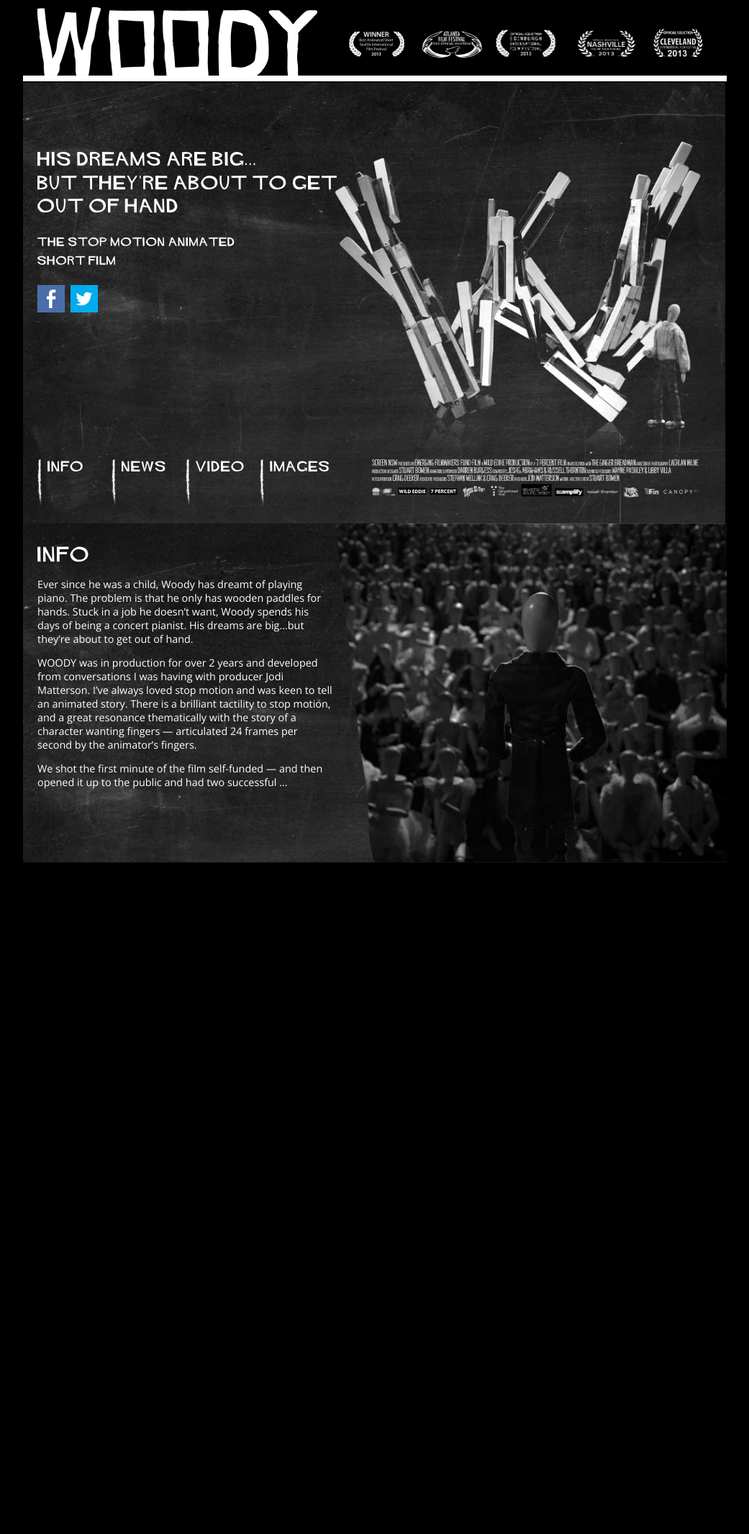
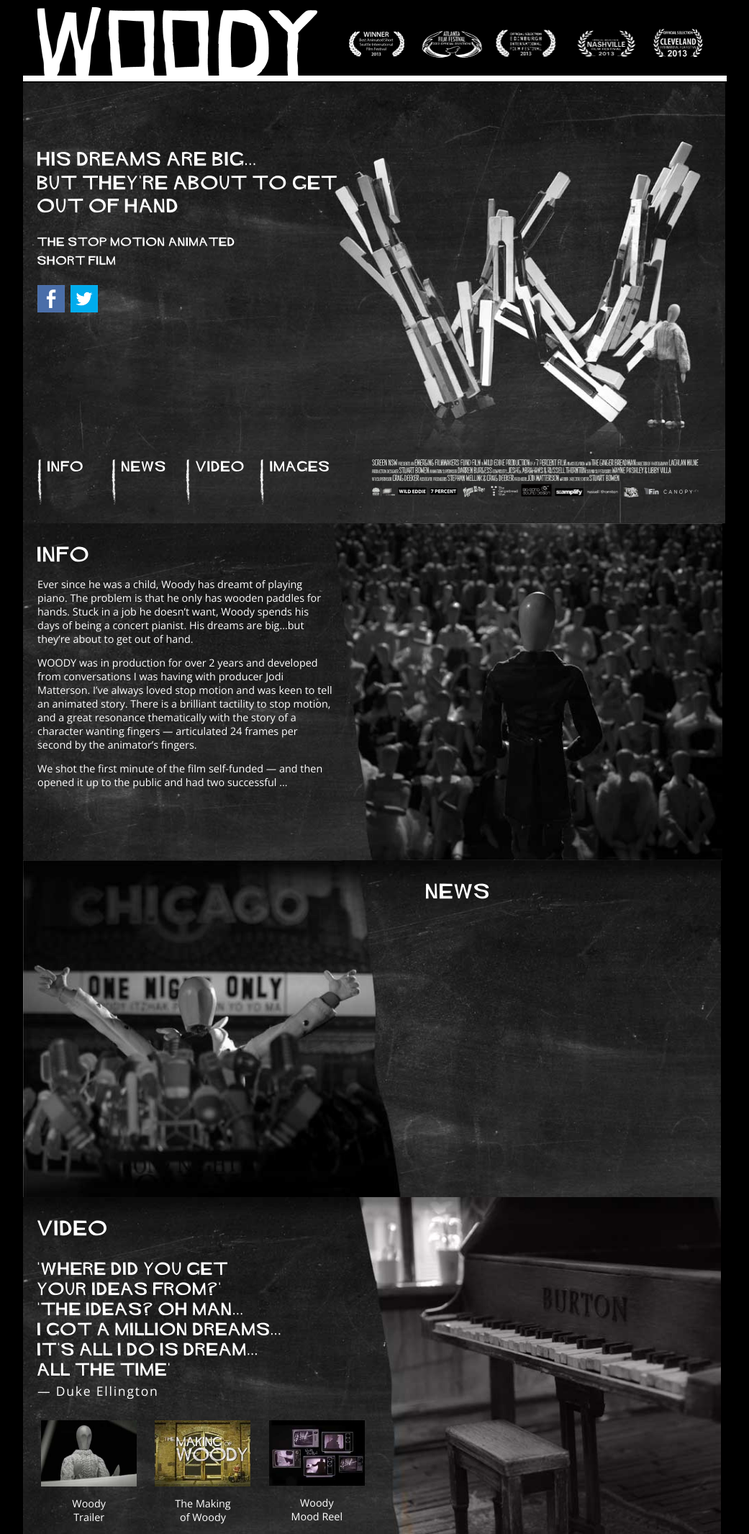
Before and after one commit to woodyshortfilm/woodyshortfilm.github.io, a Jekyll site: the page built from index.html, in a window 1280 px wide. Shown: the whole page at 72% size, without its empty margins (119-1160 px from the left). Built offline with Jekyll 4.4.1, drawn with Linux system fonts in a browser that asks for light colours; before the commit the page ends 1220 px from its top, so only the background shows below that.

Commit message:
Added news and video sections.

```diff
--- a/css/main.css
+++ b/css/main.css
@@ -13,6 +13,25 @@ body {
   font-family: 'Open Sans', sans-serif;
   color: #ffffff;
   background: #000000;
+}
+
+a {
+  color: #ffffff;
+  text-decoration: none;
+}
+
+a:visited {
+  color: #ffffff;
+  text-decoration: none;
+}
+
+.background-cover {
+  font-family: 'WOODY';
+  background-repeat: no-repeat;
+  -webkit-background-size: contain;
+  -moz-background-size: contain;
+  -o-background-size: contain;
+  background-size: contain;
 }
 
 .section-heading {
@@ -44,12 +63,7 @@ header #masthead-separator {
 
 #intro {
   height: 612px;
-  background: url('/img/intro.jpg') no-repeat;
-  -webkit-background-size: contain;
-  -moz-background-size: contain;
-  -o-background-size: contain;
-  background-size: contain;
-  font-family: 'WOODY';
+  background-image: url('/img/intro.jpg');
 }
 
 #intro .title {
@@ -84,16 +98,6 @@ header #masthead-separator {
   letter-spacing: .1em;
 }
 
-#nav a {
-  color: #ffffff;
-  text-decoration: none;
-}
-
-#nav a:visited {
-  color: #ffffff;
-  text-decoration: none;
-}
-
 #nav ul, #nav li {
   margin: 0;
   padding: 0;
@@ -114,12 +118,47 @@ header #masthead-separator {
 #credits img { margin-left: -14px; }
 
 #info {
-  height: 493px;
+  height: 468px;
   background-image: url('/img/info.jpg');
-  background-repeat: no-repeat;
-  -webkit-background-size: contain;
-  -moz-background-size: contain;
-  -o-background-size: contain;
-  background-size: contain;
 }
-#info p { width: 410px; }
+
+#info .paragraph {
+  font-family: 'Open Sans', sans-serif;
+  width: 410px;
+}
+
+#news {
+  height: 468px;
+  background-image: url('/img/news.jpg');
+}
+
+#news p { margin-left: 540px; }
+
+#video {
+  height: 468px;
+  background-image: url('/img/video.jpg');
+}
+
+#video .paragraph { width: 460px; }
+
+#video #video-thumbnails {
+  font-family: 'Open Sans', sans-serif;
+  font-size: .9em;
+  width: 460px;
+  margin: 0px;
+}
+
+#video #video-thumbnails img { margin-bottom: 10px; }
+
+.quote {
+  padding-top: 10px;
+  font-family: 'WOODY';
+  font-size: 1.1em;
+  letter-spacing: .1em;
+  line-height: 1.6em;
+}
+
+.quoter {
+  font-family: 'Open Sans', sans-serif;
+  font-size: 1em;
+}
--- a/index.html
+++ b/index.html
@@ -14,7 +14,7 @@ title: WOODY
   </div>
 </header>
 
-<div id="intro" class="grid">
+<div id="intro" class="grid background-cover">
   <div class="unit whole">
     <div class="title">
       HIS DREAMS ARE BIG...<br/>
@@ -45,7 +45,7 @@ title: WOODY
   </div>
 </div>
 
-<div id="info" class="grid">
+<div id="info" class="grid background-cover">
   <div class="unit whole">
     <p class="section-heading">INFO</p>
     <p class="paragraph">
@@ -69,3 +69,43 @@ title: WOODY
     </p>
   </div>
 </div>
+
+<div id="news" class="grid background-cover">
+  <div class="unit whole">
+    <p class="section-heading">NEWS</p>
+  </div>
+</div>
+
+<div id="video" class="grid background-cover">
+  <div class="unit whole">
+    <p class="section-heading">VIDEO</p>
+    <p class="quote">'WHERE DID YOU GET<br/>
+      YOUR IDEAS FROM?'<br/>
+      'THE IDEAS? OH MAN...<br/>
+      I GOT A MILLION DREAMS...<br/>
+      IT'S ALL I DO IS DREAM...<br/>
+      ALL THE TIME'<br/>
+      <span class="quoter">&mdash; Duke Ellington</span>
+    </p>
+    <div id="video-thumbnails" class="grid left-align">
+      <div class="unit one-third align-center pull-left">
+        <a href="#">
+          <img src="/img/woody-trailer-thumb.jpg" width="133">
+        Woody<br/>
+        Trailer</a>
+      </div>
+      <div class="unit one-third align-center">
+        <a href="#">
+          <img src="/img/woody-making-of-thumb.jpg" width="133">
+        The Making<br/>
+        of Woody</a>
+      </div>
+      <div class="unit one-third align-center pull-right">
+        <a href="#">
+          <img src="/img/woody-mood-reel-thumb.jpg" width="133">
+        Woody<br/>
+        Mood Reel</a>
+      </div>
+    </div>
+  </div>
+</div>
```
Also changed, not shown: README.md, img/news.jpg (added), img/video.jpg (added), img/woody-making-of-thumb.jpg (added), img/woody-mood-reel-thumb.jpg (added), img/woody-trailer-thumb.jpg (added).
